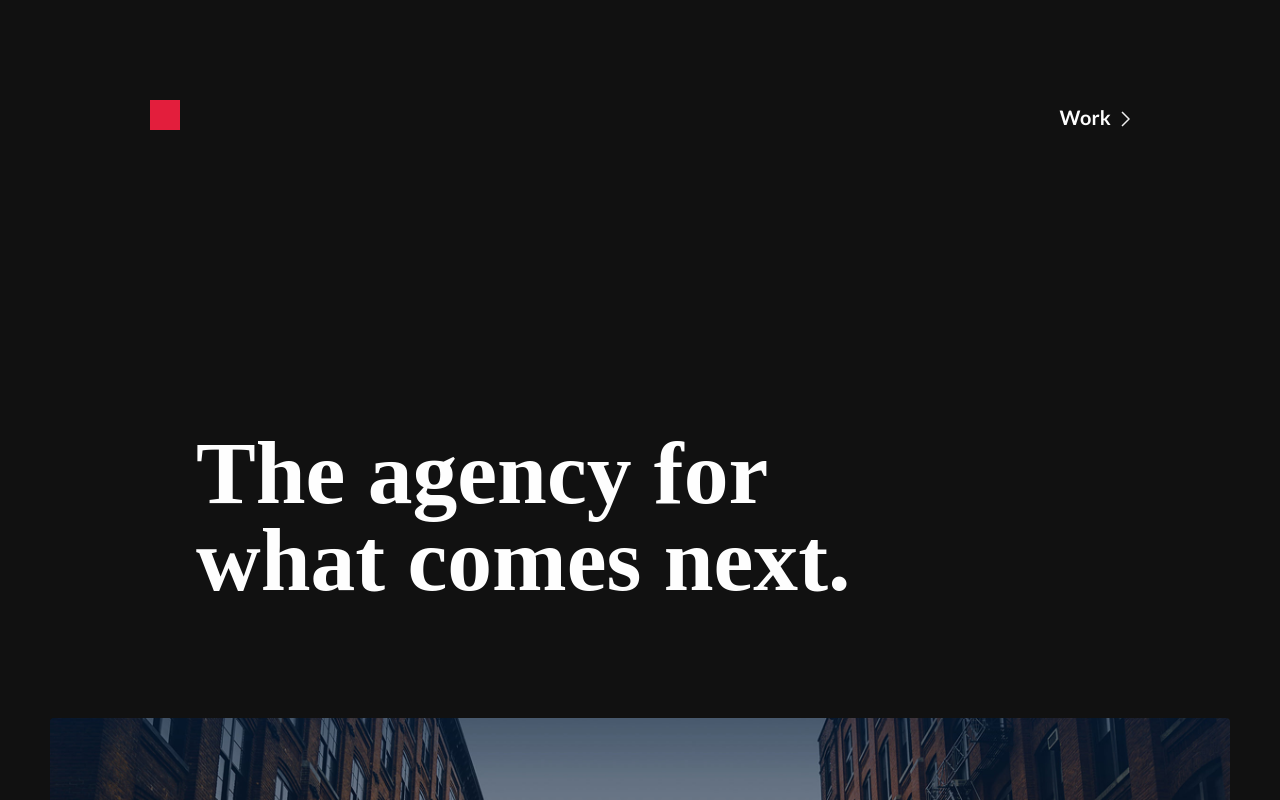
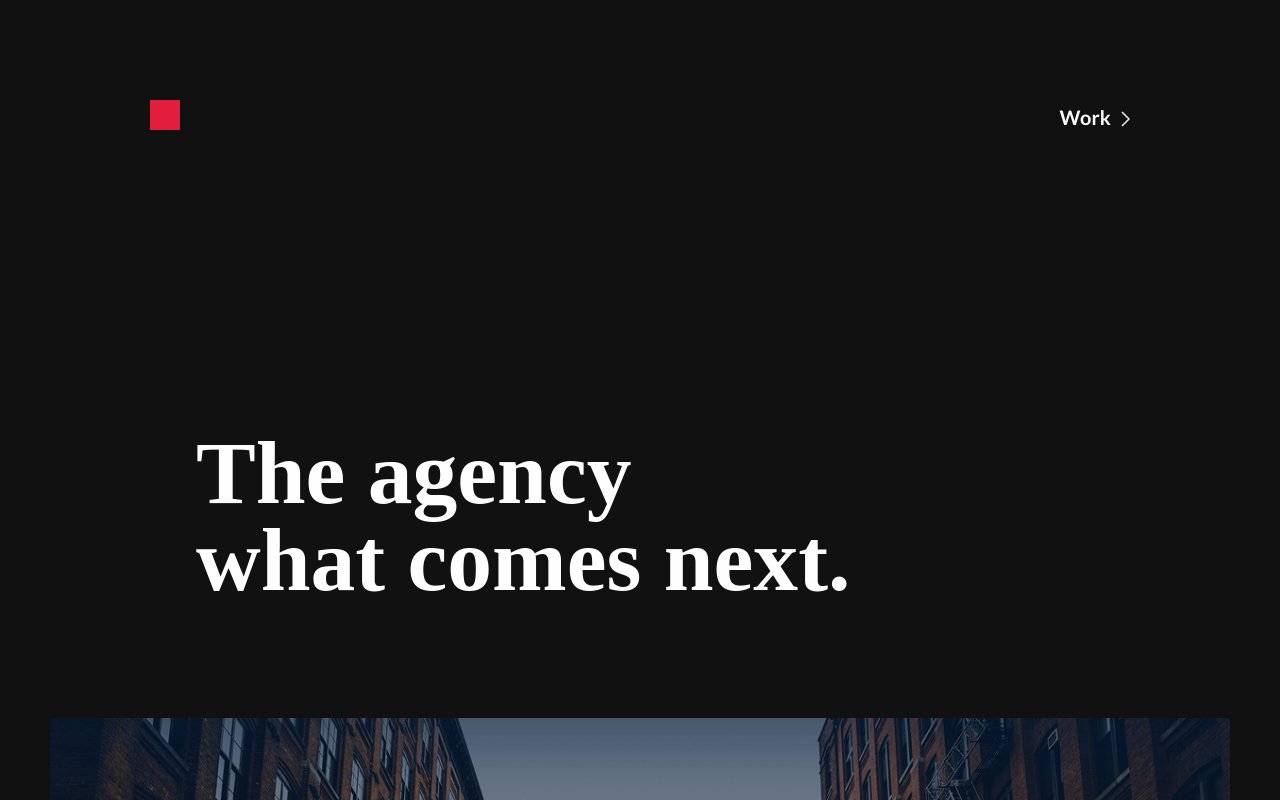
Before and after one commit to tobomuto/redsquareagency-clone, a React (Create React App) app: page / in a window 1280 px wide. Shown: the top 800 px of the page. Built offline with nearby package versions, Linux system fonts and the light colour scheme; a web font is replaced by a local one.

Commit message:
intro animation

```diff
--- a/src/components/Intro.js
+++ b/src/components/Intro.js
@@ -1,12 +1,25 @@
-import React from 'react';
+import { React, useRef, useEffect } from 'react';
+
+import { gsap } from "gsap";
+import { ScrollTrigger } from "gsap/ScrollTrigger";
 
 import './Intro.scss';
 
+gsap.registerPlugin(ScrollTrigger);
+
 export const Intro = () => {
+
+    const sentenceRef = useRef();
+    const q = gsap.utils.selector(sentenceRef);
+
+    useEffect(() => {
+        gsap.from(q(".word"), {delay: 1.9, opacity: 0, duration: 0.5, stagger: 0.2, ease: "power1.out"})
+    });
+
     return (
         <div id="intro__hero">
-            <h1>
-                The agency for<br/> what comes next.
+            <h1 ref={sentenceRef}>
+            <span className="word">The </span><span  className="word">agency</span> <br/> <span  className="word">what</span> <span  className="word">comes</span> <span  className="word">next.</span>
             </h1>
         </div>
     )
```
